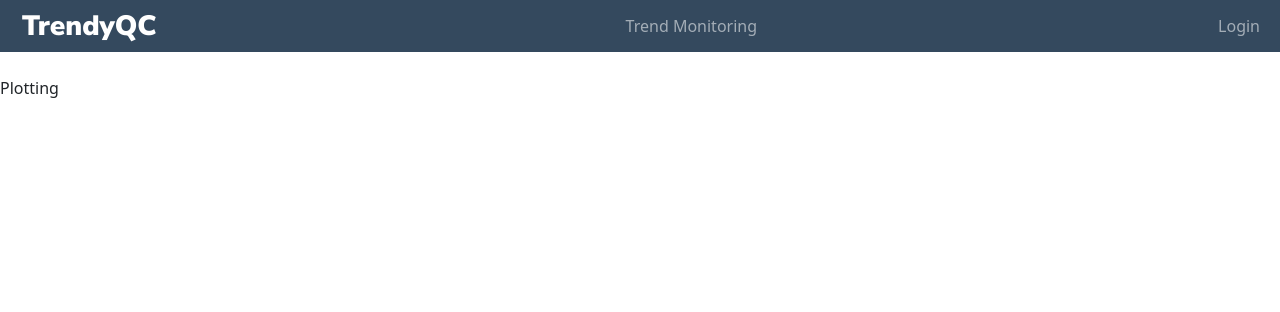
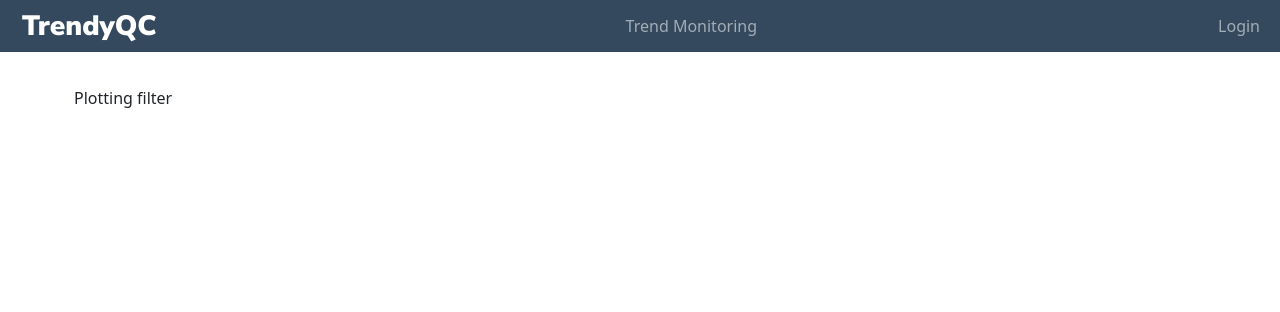
Before and after one commit to eastgenomics/trendyQC, a Django app: page /trendyqc/plot/ in a window 1280 px wide. Shown: the top 312 px of the page. Run offline with Django 4.2, Linux system fonts and the light colour scheme; some libraries are stand-ins or nearby versions.

Commit message:
display filter info + plot using JS

```diff
--- a/trendyqc/trend_monitoring/templates/plot.html
+++ b/trendyqc/trend_monitoring/templates/plot.html
@@ -4,16 +4,26 @@
 
 {% block plot %}
 
-<p>Plotting</p>
 
-{% for key, value in form.items %}
-    <p>{{ key }}: {{ value }}</p>
-{% endfor %}
+<div style="width:90%; margin: auto; padding: 10px; ">
+    <p>Plotting filter</p>
+    {% for key, value in form.items %}
+        <ul> - {{ key }}: {{ value }}</ul>
+    {% endfor %}
+</div>
 
-<br>
+<div id="plot-div"></div>
 
-{% autoescape off %}
-{{ plot }}
-{% endautoescape %}
+<script>
+var plot_data = JSON.parse("{{plot|escapejs}}");
+var layout = {
+    xaxis: {
+        type: "date",
+        title: "Date",
+    },
+    showlegend: false
+};
+Plotly.newPlot("plot-div", plot_data, layout, {responsive: true});
+</script>
 
 {% endblock %}
```
